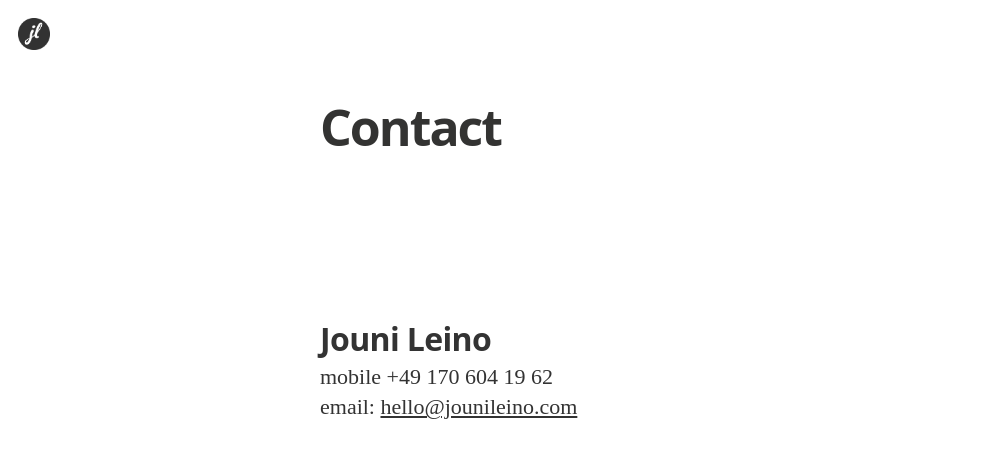
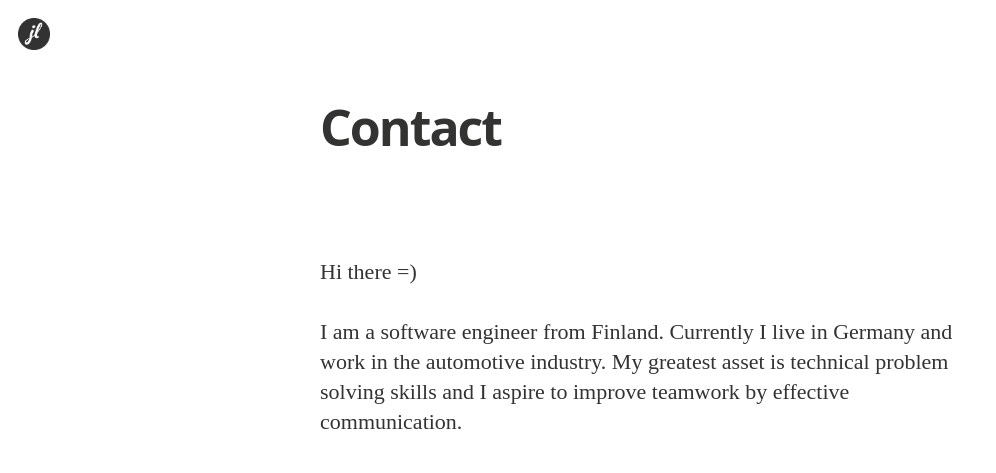
Before and after one commit to jounile/blog, a Jekyll site: the page built from contact.md, in a window 1280 px wide. Shown: the top 473 px of the page, without its empty margins (0-996 px from the left). Built offline with Jekyll 4.4.1, drawn with Linux system fonts in a browser that asks for light colours; nearby versions of some CDN libraries; some web fonts are replaced; some of the changed text lies outside the part shown.

Commit message:
Improving contact page

```diff
--- a/contact.md
+++ b/contact.md
@@ -4,8 +4,16 @@ title: Contact
 permalink: /contact/
 ---
 
-<h1>Jouni Leino</h1>
+Hi there =)
 
+I am a software engineer from Finland. Currently I live in Germany and work in the automotive industry.
+My greatest asset is technical problem solving skills and I aspire to improve teamwork by effective communication.
+
+Developing applications and tools is my passion and outside work assignments I love to implement cloud based solutions. In fact I have been providing technical consulting to companies & non-profit organizations throughout my professional life. I believe this is the best way to learn new technologies in real life environments while also doing some good and helping others.
+
+Feel free to contact me if you think I could be of help in a project for a great cause.
+
+<h3>Jouni Leino</h3>
 <p>
 	mobile +49 170 604 19 62<br/>
 	email: <a href="mailto:{{ site.email }}">{{ site.email }}</a><br/>
```
